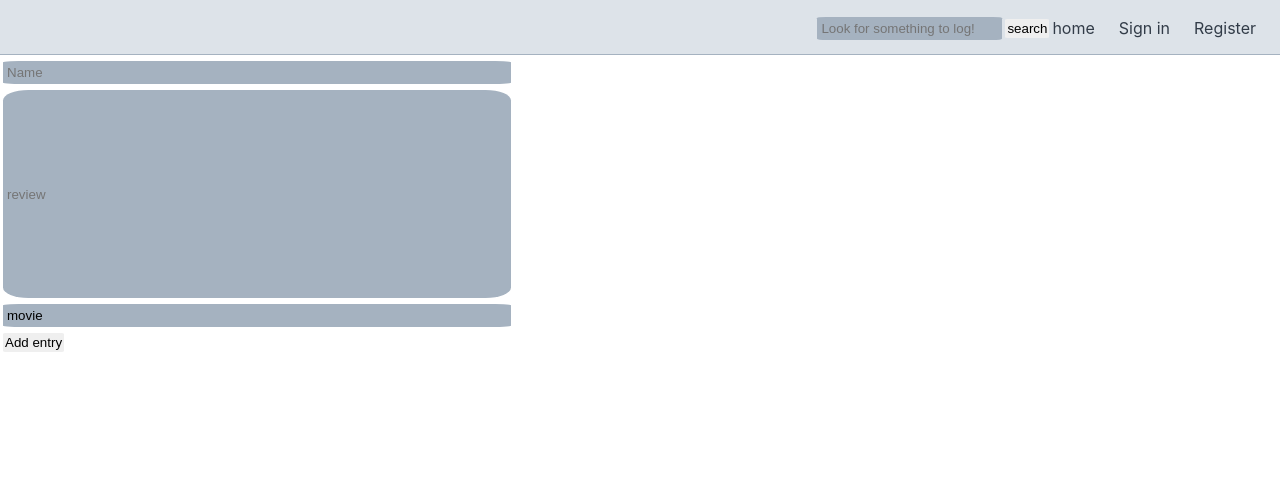
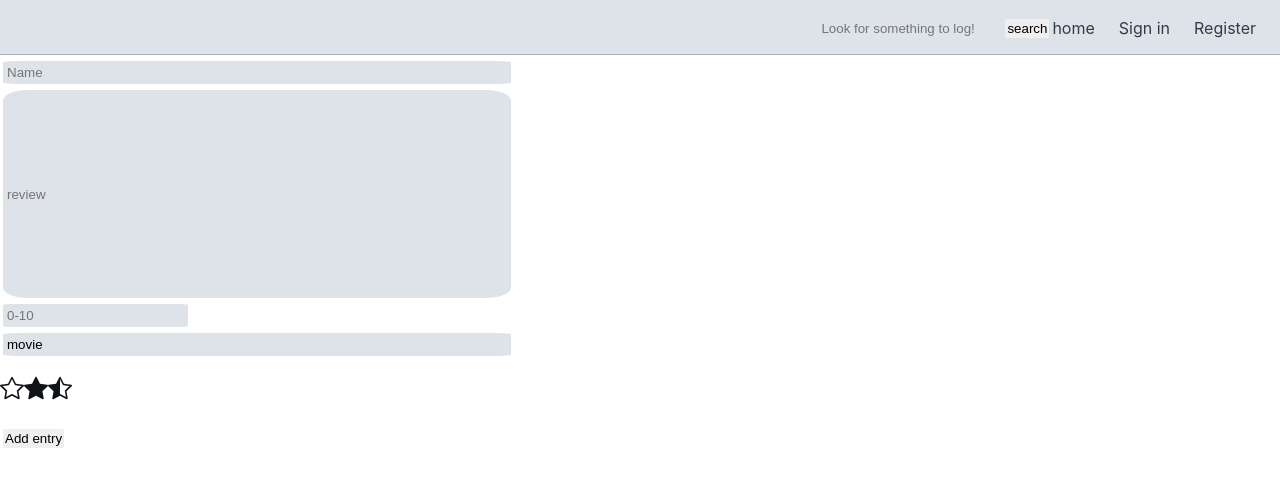
Before and after one commit to ahmki/logger_front, a React (Create React App) app: page /logentry in a window 1280 px wide. Shown: the top 486 px of the page. Built offline with nearby package versions, Linux system fonts and the light colour scheme.

Commit message:
rating starsnot done

```diff
--- a/package.json
+++ b/package.json
@@ -13,6 +13,7 @@
     "prop-types": "^15.8.1",
     "react": "^18.0.0",
     "react-dom": "^18.0.0",
+    "react-icons": "^4.3.1",
     "react-redux": "^8.0.1",
     "react-router-dom": "^6.3.0",
     "react-scripts": "5.0.1",
--- a/src/components/Entry/Entry.css
+++ b/src/components/Entry/Entry.css
@@ -70,3 +70,8 @@ color: var(--c-gray-500);
   border-color: var(--c-yellow-500);
   background-color: var(--c-yellow-100);
 }
+
+.reviewEdit {
+  width: 400px;
+  height: 100px;
+}
--- a/src/components/Entry/index.js
+++ b/src/components/Entry/index.js
@@ -81,6 +81,7 @@ const Entry = ({ log, showOptions })  => {
           {({ handleSubmit }) => (
             <Form onSubmit={handleSubmit}>
               <Field
+                className='reviewEdit'
                 name='reviewEdit'
                 type='text'
               />
--- a/src/components/LogEntry/index.js
+++ b/src/components/LogEntry/index.js
@@ -5,10 +5,12 @@ import { useDispatch, useSelector } from 'react-redux';
 import { useNavigate } from 'react-router-dom';
 import { displayNotification } from '../../reducers/notificationReducer';
 import './LogEntryForm.css';
+import StarRating from '../StarRating';
 
 const initialValues = {
   name: '',
   review: '',
+  rating: '',
   mediaType: 'movie',
 };
 
@@ -60,13 +62,21 @@ const LogEntryForm = () => {
 
           <div className='inputForm'>
             <Field
+              name="rating"
+              type="text"
+              placeholder="0-10"
+            />
+          </div>
+
+          <div className='inputForm'>
+            <Field
               className="mediaForm"
               name="mediaType"
               type="text"
               placeholder="Type e.g movie, tv"
             />
           </div>
-
+          <StarRating />
           <div>
             <button type="submit">Add entry</button>
           </div>
--- a/src/components/SignIn/SignIn.css
+++ b/src/components/SignIn/SignIn.css
@@ -30,5 +30,5 @@ input {
   padding: 4px;
   border: 2px;
   border-radius: 5%;
-  background-color: var(--c-gray-300);
+  background-color: var(--c-gray-100);
 }
--- /dev/null
+++ b/src/components/StarRating/index.js
@@ -0,0 +1,16 @@
+import React from 'react';
+import { BsStar, BsStarFill, BsStarHalf } from 'react-icons/bs';
+
+const StarRating = () => {
+  return (
+    <div>
+      <h2>
+        <BsStar />
+        <BsStarFill />
+        <BsStarHalf />
+      </h2>
+    </div>
+  );
+};
+
+export default StarRating;
--- a/src/index.css
+++ b/src/index.css
@@ -17,7 +17,7 @@
   --c-blue-500: #1678e9;
   --c-blue-400: #4a96ed;
   --c-blue-300: #74aef1;
-  --c-blue-200: #9fc9f9;
+  --c-blue-200: #81bbfd;
   --c-blue-100: #e1effe;
 
   --c-green-900: #063d28;
```
Also changed, not shown: 2 other files (tests, documents, lock files or other folders).
